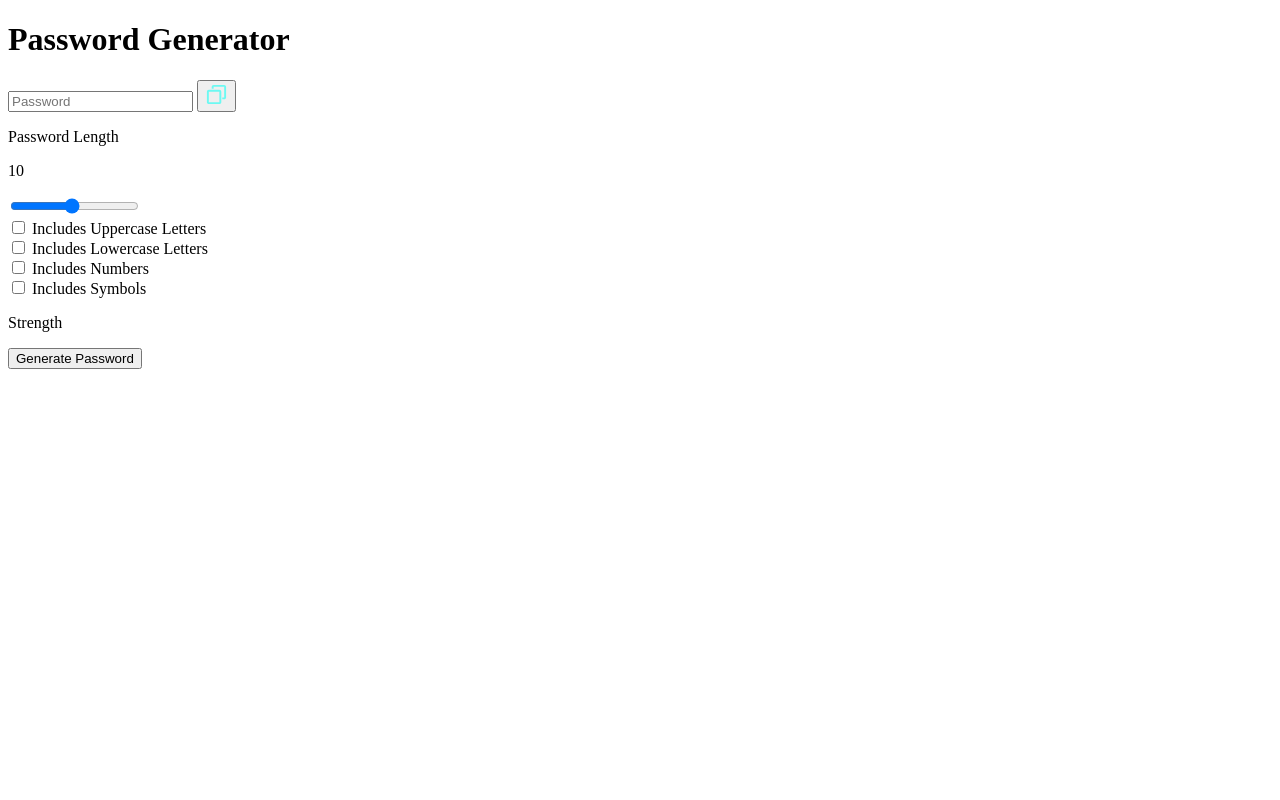
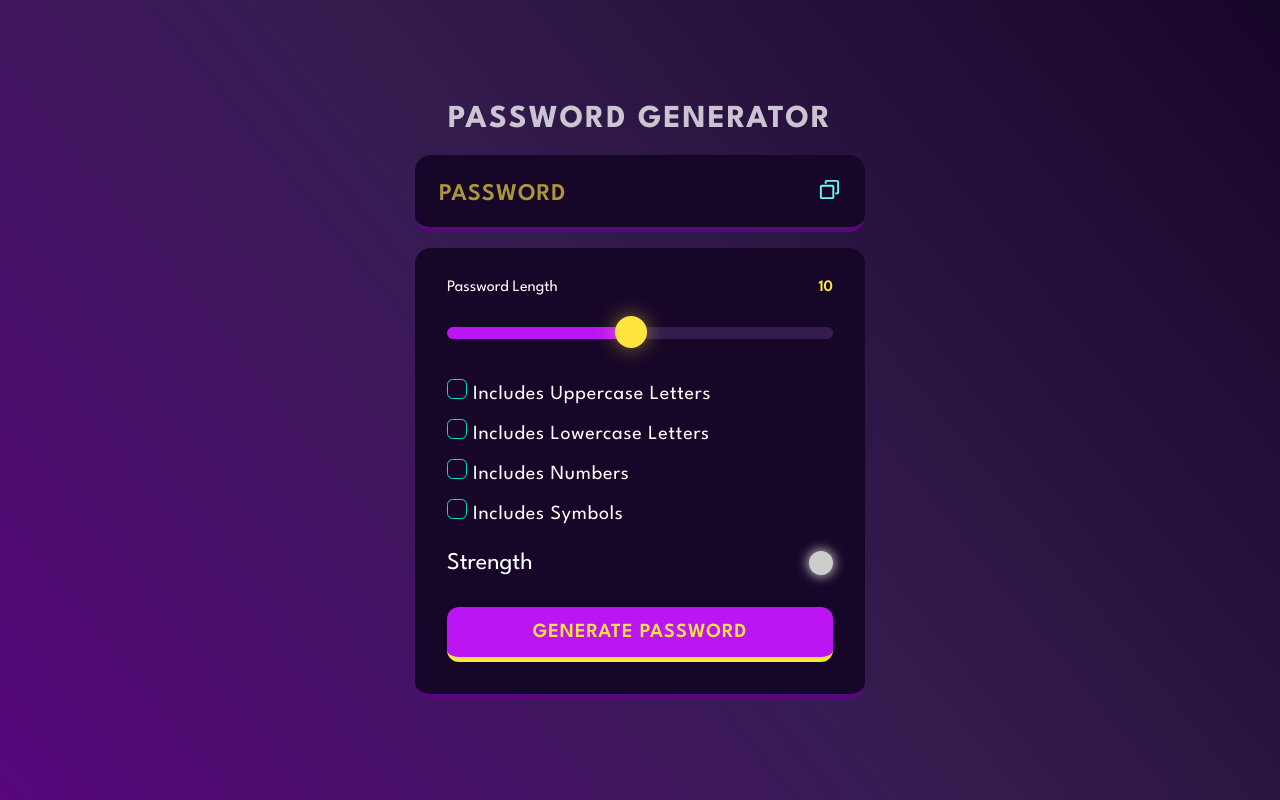
Before and after one commit to Ansh0330/Password-Generator-, a plain HTML site: page index.html in a window 1280 px wide. Drawn offline with Linux system fonts and the light colour scheme.

Commit message:
final commit

```diff
--- a/index.html
+++ b/index.html
@@ -4,7 +4,11 @@
     <meta charset="UTF-8">
     <meta name="viewport" content="width=device-width, initial-scale=1.0">
     <title>Password Generator</title>
+    <link rel="preconnect" href="https://fonts.googleapis.com">
+    <link rel="preconnect" href="https://fonts.gstatic.com" crossorigin>
+    <link href="https://fonts.googleapis.com/css2?family=League+Spartan:wght@100..900&family=Poppins:ital,wght@0,100;0,200;0,300;0,400;0,500;0,600;0,700;0,800;0,900;1,100;1,200;1,300;1,400;1,500;1,600;1,700;1,800;1,900&display=swap" rel="stylesheet">
     <link rel="shortcut icon" href="./assets/favicon.ico" type="image/x-icon">
+    <link rel="stylesheet" href="styles.css">
 </head>
 <body>
     <div class="container">
@@ -13,8 +17,8 @@
 
             <input readonly placeholder="Password" class="display" data-passwordDisplay>
 
-            <button data-copy>
-                <span data-copyMsg></span>
+            <button class="copyBtn" data-copy>
+                <span class="tooltip" data-copyMsg></span>
                 <img src="./assets/copy.svg" alt="copy" width="23" height="23">
             </button>
 
@@ -31,19 +35,19 @@
             <input type="range" min="1" max="20" class="slider" step="1" data-lengthSlider>
 
             <!-- Checkboxes -->
-            <div>
+            <div class="check" >
                 <input type="checkbox" id="uppercase">
                 <label for="uppercase">Includes Uppercase Letters</label>
             </div>
-            <div>
+            <div class="check">
                 <input type="checkbox" id="lowercase">
                 <label for="lowercase">Includes Lowercase Letters</label>
             </div>
-            <div>
+            <div class="check">
                 <input type="checkbox" id="numbers">
                 <label for="numbers">Includes Numbers</label>
             </div>
-            <div>
+            <div class="check">
                 <input type="checkbox" id="symbols">
                 <label for="symbols">Includes Symbols</label>
             </div>
@@ -51,7 +55,7 @@
             <!-- Strength container -->
             <div class="strength-container">
                 <p>Strength</p>
-                <div data-indicator></div>
+                <div data-indicator class="indicator"></div>
             </div>
 
             <!-- Generate Password -->
--- a/script.js
+++ b/script.js
@@ -15,17 +15,24 @@ const symbols = '~`!@#$%^&*()_-+={[}]|;:"<,>.?/';
 let password = "";
 let passwordLength = 10;
 let checkCount = 0;
+
 // set strength circle color to grey
+setIndicator("#ccc")
 handleSlider();
+
 
 // set password length to the value of the slider
 function handleSlider(){
     inputSlider.value = passwordLength;
     lengthDisplay.innerText = passwordLength;
+    const min = inputSlider.min;
+    const max = inputSlider.max;
+    inputSlider.style.backgroundSize = ((passwordLength-min)*100/(max-min)) + "% 100%"
 }
 
 function setIndicator(color){
     indicator.style.backgroundColor = color;
+    indicator.style.boxShadow = `0 0 12px 1px ${color}` ;
     // shadow
 }
 
@@ -91,7 +98,9 @@ async function copyContent (){ //! navigator.clipboard.writeText will return a p
 function shufflePassword(array){
     // Fisher Yates method
     for(let i = array.length - 1 ; i>0 ;i--){
+        // Random J find out (using random function)
         const j = Math.floor(Math.random() * (i+1));
+        // then swapping ith and jth number
         const temp = array[i];
         array[i] = array[j];
         array[j] = temp;
@@ -114,7 +123,6 @@ function handleCheckboxChange(){
     checkCount = 0;
     allCheckbox.forEach((checkbox)=>{
         if(checkbox.checked) checkCount++;
-        // else checkCount--;
     })
 
     //* special condition
--- /dev/null
+++ b/styles.css
@@ -0,0 +1,254 @@
+*,*::before,*::after{
+    margin: 0;
+    padding: 0;
+    box-sizing: border-box;
+    font-family: 'League Spartan', sans-serif;
+}
+
+/* Lets define some global CSS */
+:root {
+    --dk-violet: hsl(268, 75%, 9%);
+    --lt-violet: hsl(268, 47%, 21%);
+    --lt-violet2: hsl(281, 89%, 26%);
+    --vb-violet: hsl(285, 91%, 52%);
+    --vb-violet2: hsl(290, 70%, 36%);
+    --vb-yellow: hsl(52, 100%, 62%);
+    --pl-white: hsl(0, 0%, 100%);
+    --vb-cyan: hsl(176, 100%, 44%);
+    --vb-cyan2: hsl(177, 92%, 70%);
+    --dk-text: hsl(198, 20%, 13%);
+}
+
+body{
+    width: 100vw;
+    height: 100vh;
+    display: flex;
+    flex-direction: column;
+    align-items: center;
+    justify-content: center;
+    background: linear-gradient(231deg,rgba(22, 6, 40, 1) 0%,rgba(52, 28, 79, 1) 50%,rgba(88, 7, 125, 1) 100%);
+}
+
+.container{
+    width: 90%;
+    max-width: 450px;
+}
+
+h1{
+    color:var(--pl-white);
+    opacity: 0.75;
+    text-transform: uppercase;
+    letter-spacing: 2px;
+    text-align: center;
+    line-height: 1.2;
+}
+
+.display-container{
+    position: relative;
+    background-color: var(--dk-violet);
+    border-radius: 1rem;
+    border-bottom: 0.35rem  solid var(--lt-violet2);
+    margin: 1rem 0;
+    padding-top: 0.35rem;
+}
+
+.display {
+    width: 100%;
+    background-color: transparent;
+    outline: none;
+    border: none;
+    padding: 1.15rem 1rem;
+    color: var(--vb-yellow);
+    font-weight: 600;
+    font-size: 1.5rem;
+    line-height: 30px;
+    letter-spacing: 1px;
+    padding-right: 3.25rem;
+}
+
+.display::placeholder{
+    position: absolute;
+    top: 50%;
+    left: 1.5rem;
+    font-size: 1.5rem;
+    line-height: 30px;
+    color: var(--vb-yellow);
+    opacity: 0.65;
+    text-transform: uppercase;
+    transform: translateY(-50%);
+}
+
+.display-container button{
+    position: absolute;
+    top: 50%;
+    right: 1.5rem;
+    transform: translateY(-50%);
+}
+
+.input-container {
+    background-color: var(--dk-violet);
+    border-radius: 1rem;
+    border-bottom: 0.35rem solid var(--lt-violet2);
+    padding: 2rem;
+    width: 100%;
+    /* color: var(--pl-white); */
+}
+
+.length-container{
+    display: flex;
+    justify-content: space-between;
+    align-items: center;
+}
+
+.length-container p:nth-child(1){
+    color: var(--pl-white);
+    font: 1.5rem;
+}
+
+.length-container p:nth-child(2){
+    color: var(--vb-yellow);
+    font-size: 1.rem;
+    font-weight: 600;
+}
+
+.strength-container{
+    display: flex;
+    justify-content: space-between;
+    align-items: center;
+    margin-top: 1.75rem;
+    margin-bottom: 2rem;
+}
+
+.strength-container p{
+    color: var(--pl-white);
+    font-size: 1.5rem;
+}
+
+.indicator{
+    width: 1.5rem;
+    height: 1.5rem;
+    border-radius: 50%;
+
+}
+
+.generateButton{
+    background: var(--vb-violet);
+    width: 100%;
+    padding: 1rem 0;
+    border-radius: 0.75rem;
+    border: none;
+    border-bottom: 0.35rem solid var(--vb-yellow);
+    text-transform: uppercase;
+    letter-spacing: 1px;
+    color: var(--vb-yellow);
+    font-weight: 600;
+    font-size: 1.25rem;
+    text-align: center;
+    cursor: pointer;
+}
+
+.check{
+    justify-content: flex;
+    align-items: center;
+    margin: 1rem 0;
+    gap: 0 1rem;
+
+}
+
+.check input{
+    appearance: none;
+    width: 20px;
+    height: 20px;
+    border: 1px solid var(--vb-cyan);
+    cursor: pointer;
+    position: relative;
+    border-radius: 0.35rem;
+}
+
+.check input:checked {
+    background-color: var(--vb-cyan);
+}
+
+.check input:checked::before {
+    position: absolute;
+    content: "✔";
+    color: var(--dk-text);
+    font-size: 1.05rem;
+    font-weight: 600;
+    left: 50%;
+    transform: translateX(-50%) translateY(40%);
+    top: -3.5px;
+}
+
+.check label {
+    text-transform: capitalize;
+    color: var(--pl-white);
+    font-size: 1.25rem;
+    letter-spacing: 0.75px;
+    margin-left: 2px;
+}
+
+.copyBtn{
+    background-color: transparent;
+    border: none;
+    cursor: pointer;
+    outline: none;
+}
+.tooltip{
+    position: absolute;
+    background-color: var(--vb-violet2);
+    font-size: 1.25rem;
+    color: var(--vb-yellow);
+    top: -35px;
+    left: -25px;
+    padding: 5px 10px;
+    border-radius: 1rem;
+    opacity: 0;
+    transform: scale(0);
+    transform-origin: bottom;
+    transition: all 250ms ease-in-out;
+}
+
+.tooltip.active{
+    opacity: 1;
+    transform: scale(1);
+}
+.slider{
+    appearance: none;
+    width: 100%;
+    height: 0.75rem ;
+    cursor: pointer;
+    background-color: var(--lt-violet);
+    border-radius: 1rem;
+    margin-top: 2rem;
+    margin-bottom: 1.5rem;
+    background-image: linear-gradient(var(--vb-violet), var(--vb-violet));
+    background-repeat: no-repeat;
+    border: none;
+    outline: none;
+    z-index: -1;
+}
+
+.slider:focus {
+    outline: 3px solid var(--vb-yellow);
+}
+
+.slider::-webkit-slider-thumb{
+    appearance: none;
+    width: 2rem;
+    height: 2rem;
+    border-radius: 50%;
+    background: var(--vb-yellow);
+    box-shadow: 0px 0px 20px 0px rgba(255, 229, 61, 0.5);
+    transition: all 100ms ease-in;
+    cursor: pointer;
+    margin-top: -3px;
+    z-index: 2;
+    position: relative;
+}
+
+.slider::-webkit-slider-thumb:hover {
+    outline: 2px solid var(--vb-yellow);
+    background-color: var(--dk-violet);
+    box-shadow: 0px 0px 25px 5px rgba(255, 229, 61, 0.8);
+}
```
